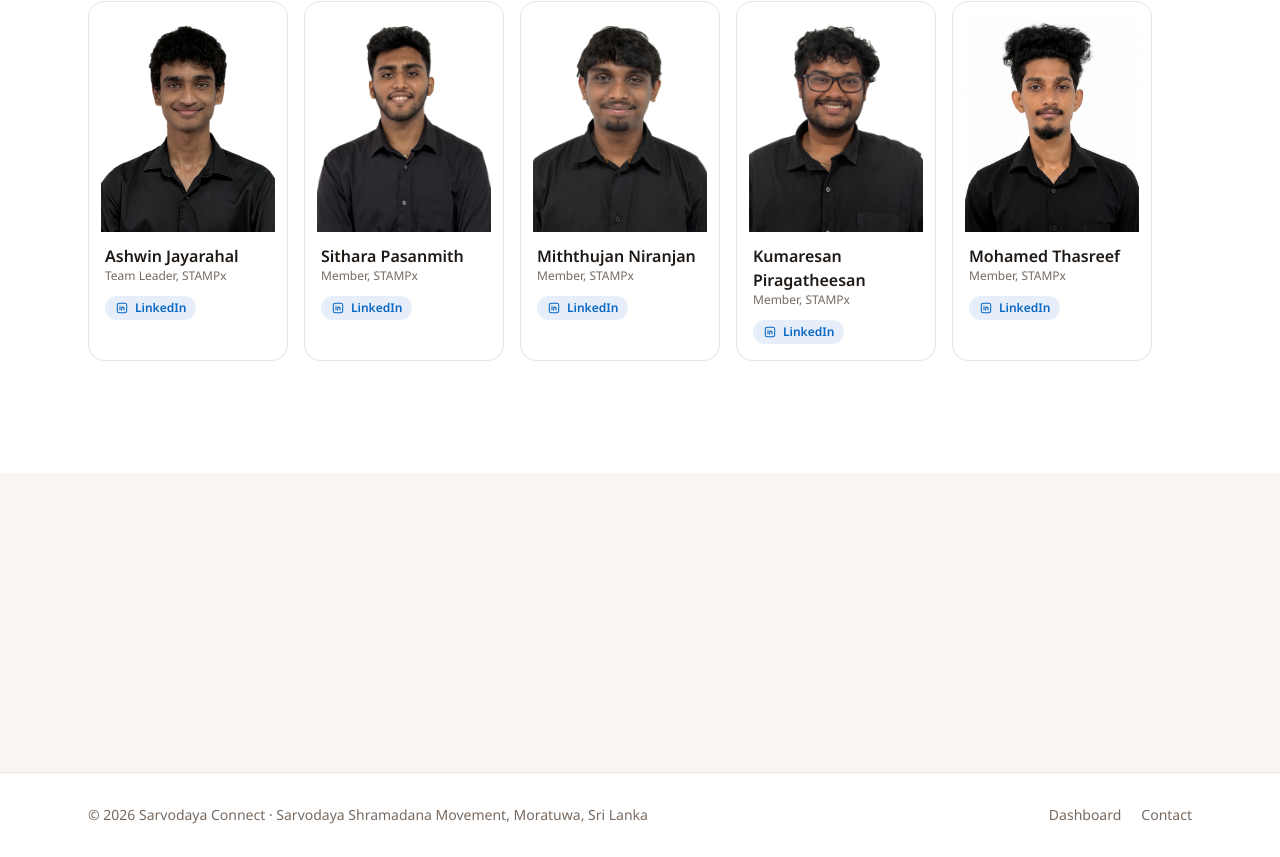
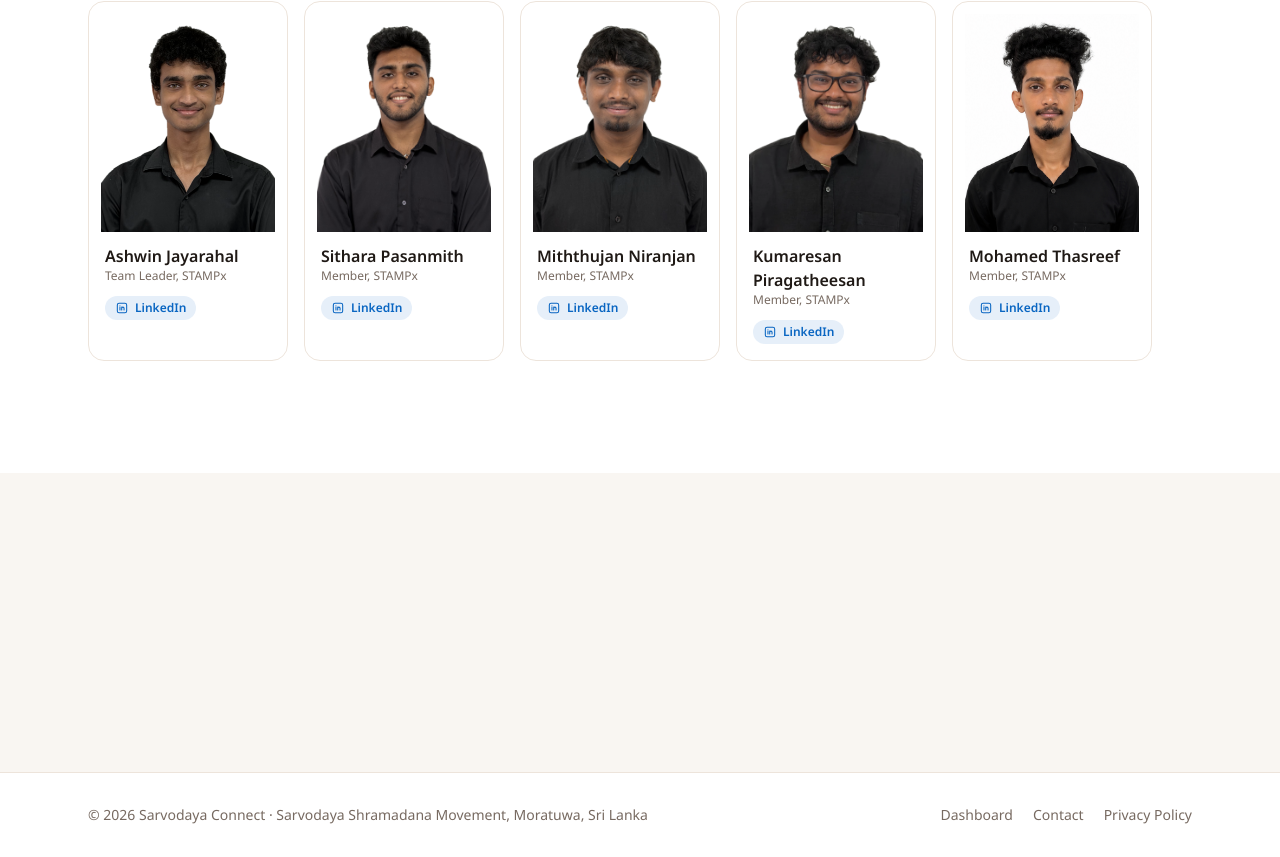
Before and after one commit to sarvodaya-connect/sarvodaya-connect, a Next.js app in the folder apps/landing/: page / in a window 1280 px wide. Shown: the part 8560-9417 px from the top of the page. Built offline with nearby package versions, Linux system fonts and the light colour scheme; no server answers.

Commit message:
feat(landing): link the privacy policy in the footer

```diff
--- a/apps/landing/src/app/page.tsx
+++ b/apps/landing/src/app/page.tsx
@@ -1,5 +1,6 @@
 import type { CSSProperties, ReactNode } from "react";
 import Image from "next/image";
+import Link from "next/link";
 
 import { DASHBOARD_URL } from "./dashboard-url";
 import { HeroScrubFrames } from "./hero-scrub";
@@ -923,9 +924,10 @@ function SiteFooter() {
     <footer className="border-t border-line bg-surface">
       <div className="mx-auto flex max-w-6xl flex-col gap-3 px-4 py-8 text-sm text-muted md:flex-row md:items-center md:justify-between md:px-6">
         <p>© {new Date().getFullYear()} Sarvodaya Connect · Sarvodaya Shramadana Movement, Moratuwa, Sri Lanka</p>
-        <div className="flex gap-5">
+        <div className="flex flex-wrap gap-x-5 gap-y-2">
           <a className="hover:text-brand-leaf" href={DASHBOARD_URL}>Dashboard</a>
           <a className="hover:text-brand-leaf" href={`mailto:${CONTACT_EMAIL}`}>Contact</a>
+          <Link className="hover:text-brand-leaf" href="/privacy">Privacy Policy</Link>
         </div>
       </div>
     </footer>
```
